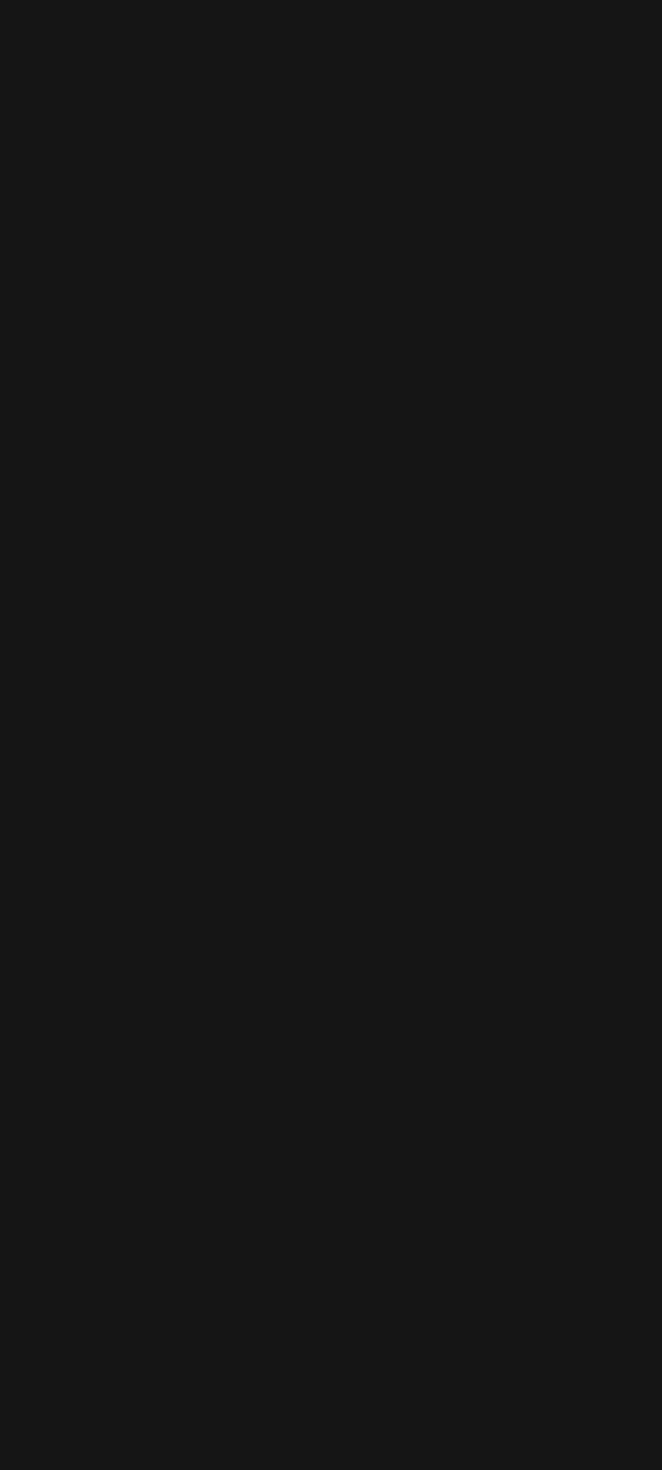
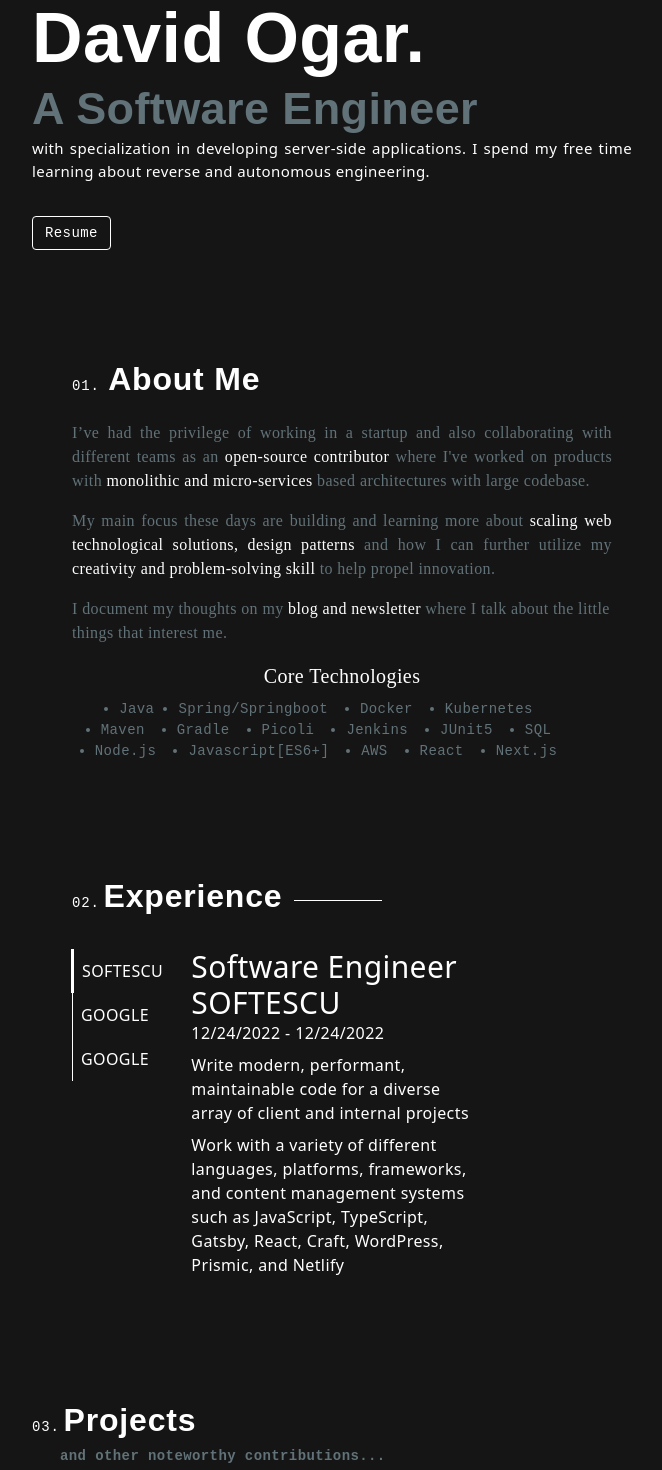
Before and after one commit to The-True-Hooha/portfolio-v1, a Next.js app: page / in a window 1280 px wide. Shown: the part 220-1690 px from the top of the page, without its empty margins (258-920 px from the left). Built offline with nearby package versions, Linux system fonts and the light colour scheme.

Commit message:
feat: add new components

```diff
--- a/components/projects.js
+++ b/components/projects.js
@@ -39,7 +39,7 @@ const Projects = () => {
             and other noteworthy contributions...
           </p>
         </div>
-        <div className="w-full flex flex-wrap items-center gap-[12px] mt-6">
+        <div className="w-full flex flex-wrap text-justify items-center gap-[12px] mt-6">
           <div className="h-[300px] w-[300px] bg-[#1b1b1d] cursor-pointer transition ease-in-out duration-500 hover:scale-[120%]">
             <h2 className="text-white text-[20px]"> Project Name</h2>
             <p>lorem ipsum dolor </p>
--- a/pages/index.js
+++ b/pages/index.js
@@ -1,5 +1,10 @@
-import Head from 'next/head'
-import Navbar from '../components/navbar'
+import Head from "next/head";
+import About from "../components/about";
+import Contact from "../components/contact";
+import HeroSection from "../components/Hero";
+import Navbar from "../components/navbar";
+import Projects from "../components/projects";
+import Work from "../components/work";
 
 export default function Home() {
   return (
@@ -10,9 +15,14 @@ export default function Home() {
         <link rel="icon" href="/favicon.ico" />
       </Head>
 
-      <Navbar/>
-      <main className='w-full h-[2000px]'>
+      <Navbar />
+      <main className="w-full h-auto">
+        <HeroSection />
+        <About />
+        <Work />
+        <Projects />
+        <Contact />
       </main>
     </div>
-  )
+  );
 }
```
